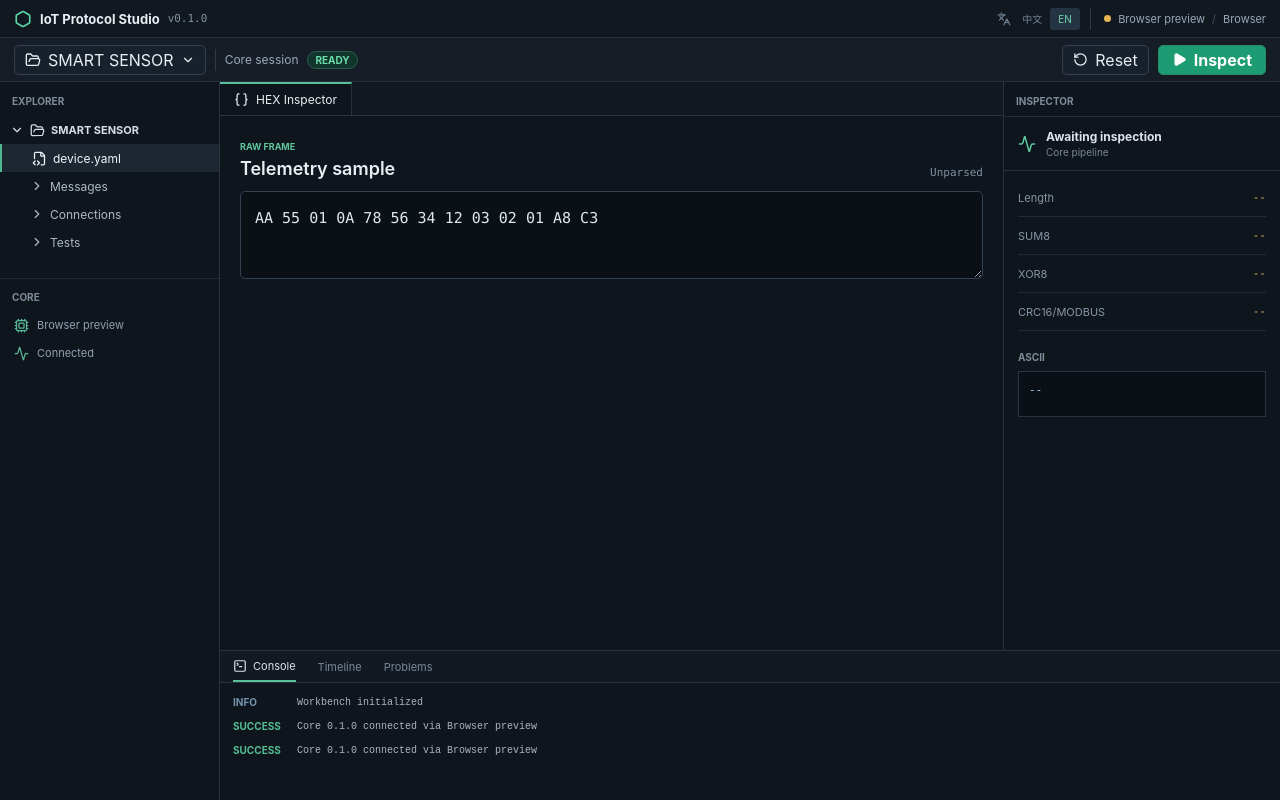
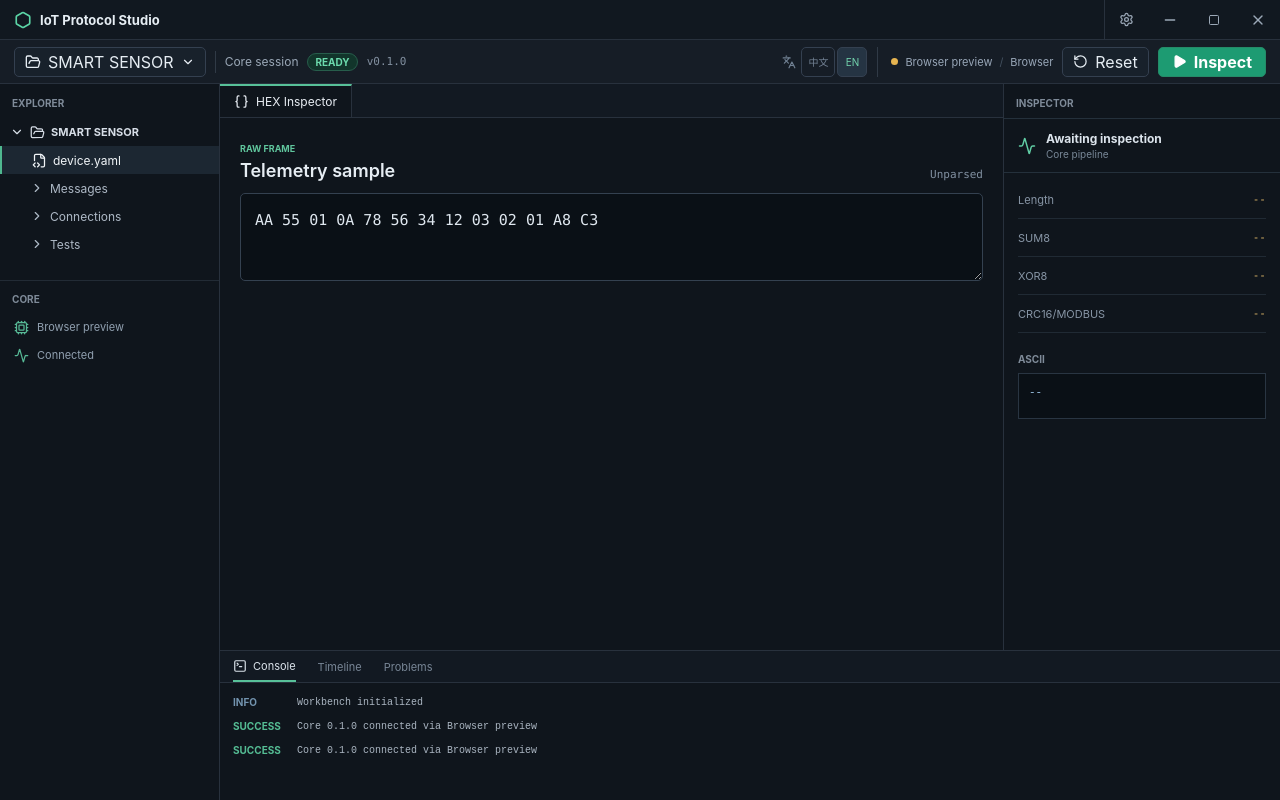
Before and after one commit to ZevixQuatol/IoT-Protocol-Studio, a React (Vite) app in the folder apps/web-ui/: page / in a window 1280 px wide. Built offline with nearby package versions, Linux system fonts and the light colour scheme.

Commit message:
feat: add custom desktop title bar

```diff
--- a/apps/web-ui/src/App.tsx
+++ b/apps/web-ui/src/App.tsx
@@ -1,5 +1,6 @@
 import {
   Activity,
+  ArrowLeft,
   Braces,
   CheckCircle2,
   ChevronDown,
@@ -10,12 +11,28 @@ import {
   FolderOpen,
   Hexagon,
   Languages,
+  Minus,
   Play,
   RotateCcw,
+  Settings,
+  Square,
   TerminalSquare,
+  X,
 } from "lucide-react";
-import { useCallback, useEffect, useMemo, useState } from "react";
-import { getCoreInfo, inspectHex, type CoreInfo, type InspectionResult } from "./bridge";
+import {
+  useCallback,
+  useEffect,
+  useMemo,
+  useState,
+  type PointerEvent as ReactPointerEvent,
+} from "react";
+import {
+  getCoreInfo,
+  inspectHex,
+  performWindowAction,
+  type CoreInfo,
+  type InspectionResult,
+} from "./bridge";
 import {
   detectInitialLocale,
   messages,
@@ -26,6 +43,7 @@ import {
 } from "./i18n";
 
 const sampleHex = "AA 55 01 0A 78 56 34 12 03 02 01 A8 C3";
+let nextLogId = 2;
 
 type LogEntryData = {
   level: "info" | "success" | "error";
@@ -91,6 +109,7 @@ function logMessage(translation: TranslationMessages, entry: LogEntry): string {
 }
 
 export default function App() {
+  const [page, setPage] = useState<"workbench" | "settings">("workbench");
   const [locale, setLocale] = useState<Locale>(detectInitialLocale);
   const [input, setInput] = useState(sampleHex);
   const [result, setResult] = useState<InspectionResult | null>(null);
@@ -101,7 +120,8 @@ export default function App() {
   const translation = messages[locale];
 
   const appendLog = useCallback((entry: LogEntryData) => {
-    setLogs((current) => [...current.slice(-49), { ...entry, id: Date.now() }]);
+    const id = nextLogId++;
+    setLogs((current) => [...current.slice(-49), { ...entry, id }]);
   }, []);
 
   useEffect(() => {
@@ -173,14 +193,89 @@ export default function App() {
     }));
   }, [result]);
 
+  const startWindowDrag = (event: ReactPointerEvent<HTMLElement>) => {
+    if (event.button === 0 && event.target instanceof Element && !event.target.closest("button")) {
+      void performWindowAction("drag");
+    }
+  };
+
   return (
     <div className="app-shell">
-      <header className="titlebar">
+      <header className="titlebar" onPointerDown={startWindowDrag}>
         <div className="brand">
           <Hexagon size={18} strokeWidth={2.2} />
           <strong>IoT Protocol Studio</strong>
-          <span className="version">v{coreInfo?.version ?? "..."}</span>
         </div>
+        <div className="titlebar-actions">
+          <button
+            aria-current={page === "settings" ? "page" : undefined}
+            aria-label={translation.window.settings}
+            className={`settings-button ${page === "settings" ? "active" : ""}`}
+            onClick={() => setPage("settings")}
+            title={translation.window.settings}
+            type="button"
+          >
+            <Settings size={15} />
+          </button>
+          <div className="window-controls">
+            <button
+              aria-label={translation.window.minimize}
+              className="window-control"
+              onClick={() => void performWindowAction("minimize")}
+              title={translation.window.minimize}
+              type="button"
+            >
+              <Minus size={16} />
+            </button>
+            <button
+              aria-label={translation.window.maximize}
+              className="window-control"
+              onClick={() => void performWindowAction("maximize")}
+              title={translation.window.maximize}
+              type="button"
+            >
+              <Square size={12} />
+            </button>
+            <button
+              aria-label={translation.window.close}
+              className="window-control close"
+              onClick={() => void performWindowAction("close")}
+              title={translation.window.close}
+              type="button"
+            >
+              <X size={16} />
+            </button>
+          </div>
+        </div>
+      </header>
+
+      {page === "settings" && (
+        <main className="settings-page">
+          <button className="settings-back" onClick={() => setPage("workbench")} type="button">
+            <ArrowLeft size={16} />
+            {translation.settings.back}
+          </button>
+          <div className="settings-heading">
+            <Settings size={22} />
+            <div>
+              <h1>{translation.settings.title}</h1>
+              <p>{translation.settings.empty}</p>
+            </div>
+          </div>
+        </main>
+      )}
+
+      <div className="toolbar" hidden={page === "settings"}>
+        <button className="project-button" type="button">
+          <FolderOpen size={16} />
+          {translation.explorer.project}
+          <ChevronDown size={14} />
+        </button>
+        <div className="toolbar-divider" />
+        <span className="connection-label">{translation.status.coreSession}</span>
+        <span className="connection-state">{translation.status.ready}</span>
+        <span className="version">v{coreInfo?.version ?? "..."}</span>
+        <div className="toolbar-spacer" />
         <div className="runtime-status">
           <div className="language-switch" aria-label={translation.language.selector} role="group">
             <Languages aria-hidden="true" size={14} />
@@ -210,18 +305,6 @@ export default function App() {
           <span className="separator">/</span>
           <span>{architectureLabel(translation, coreInfo?.architecture)}</span>
         </div>
-      </header>
-
-      <div className="toolbar">
-        <button className="project-button" type="button">
-          <FolderOpen size={16} />
-          {translation.explorer.project}
-          <ChevronDown size={14} />
-        </button>
-        <div className="toolbar-divider" />
-        <span className="connection-label">{translation.status.coreSession}</span>
-        <span className="connection-state">{translation.status.ready}</span>
-        <div className="toolbar-spacer" />
         <button className="secondary-action" type="button" onClick={() => setInput(sampleHex)}>
           <RotateCcw size={15} />
           {translation.actions.reset}
@@ -232,7 +315,7 @@ export default function App() {
         </button>
       </div>
 
-      <main className="workbench">
+      <main className="workbench" hidden={page === "settings"}>
         <aside className="explorer panel">
           <div className="panel-title">{translation.explorer.title}</div>
           <div className="tree-row tree-root">
--- a/apps/web-ui/src/bridge.ts
+++ b/apps/web-ui/src/bridge.ts
@@ -30,10 +30,13 @@ export type InspectionFailure = {
 
 export type InspectionResult = InspectionSuccess | InspectionFailure;
 
+export type WindowAction = "drag" | "minimize" | "maximize" | "close";
+
 declare global {
   interface Window {
     iotpsCoreInfo?: () => Promise<CoreInfo>;
     iotpsInspectHex?: (input: string) => Promise<InspectionResult>;
+    iotpsWindowAction?: (action: WindowAction) => Promise<{ ok: boolean }>;
   }
 }
 
@@ -122,3 +125,7 @@ export async function inspectHex(input: string): Promise<InspectionResult> {
   }
   return inspectInBrowser(input);
 }
+
+export async function performWindowAction(action: WindowAction): Promise<void> {
+  await window.iotpsWindowAction?.(action);
+}
--- a/apps/web-ui/src/i18n.ts
+++ b/apps/web-ui/src/i18n.ts
@@ -21,6 +21,17 @@ export type TranslationMessages = {
   actions: {
     reset: string;
     inspect: string;
+  };
+  window: {
+    settings: string;
+    minimize: string;
+    maximize: string;
+    close: string;
+  };
+  settings: {
+    title: string;
+    empty: string;
+    back: string;
   };
   explorer: {
     title: string;
@@ -98,6 +109,17 @@ export const messages: Record<Locale, TranslationMessages> = {
       reset: "重置",
       inspect: "解析",
     },
+    window: {
+      settings: "设置",
+      minimize: "最小化",
+      maximize: "最大化或还原",
+      close: "关闭",
+    },
+    settings: {
+      title: "设置",
+      empty: "设置内容将在后续补充。",
+      back: "返回工作台",
+    },
     explorer: {
       title: "资源管理器",
       project: "智能传感器",
@@ -173,6 +195,17 @@ export const messages: Record<Locale, TranslationMessages> = {
     actions: {
       reset: "Reset",
       inspect: "Inspect",
+    },
+    window: {
+      settings: "Settings",
+      minimize: "Minimize",
+      maximize: "Maximize or restore",
+      close: "Close",
+    },
+    settings: {
+      title: "Settings",
+      empty: "Settings will be added in a future update.",
+      back: "Back to workbench",
     },
     explorer: {
       title: "EXPLORER",
--- a/apps/web-ui/src/styles.css
+++ b/apps/web-ui/src/styles.css
@@ -16,6 +16,10 @@
 
 * {
   box-sizing: border-box;
+}
+
+[hidden] {
+  display: none !important;
 }
 
 html,
@@ -37,8 +41,8 @@ button {
 }
 
 .app-shell {
-  display: grid;
-  grid-template-rows: 38px 44px minmax(0, 1fr);
+  display: flex;
+  flex-direction: column;
   width: 100%;
   height: 100%;
   min-width: 880px;
@@ -54,7 +58,10 @@ button {
 }
 
 .titlebar {
+  flex: 0 0 40px;
+  padding: 0 0 0 14px;
   background: #111820;
+  user-select: none;
 }
 
 .brand,
@@ -71,7 +78,9 @@ button {
 }
 
 .brand {
+  flex: 1;
   gap: 8px;
+  height: 100%;
   min-width: 0;
 }
 
@@ -84,6 +93,53 @@ button {
   font-weight: 650;
 }
 
+.titlebar-actions,
+.window-controls {
+  display: flex;
+  align-items: center;
+  height: 100%;
+}
+
+.settings-button,
+.window-control {
+  display: grid;
+  width: 44px;
+  height: 100%;
+  padding: 0;
+  place-items: center;
+  border: 0;
+  background: transparent;
+  color: #9ba8b7;
+  cursor: default;
+}
+
+.settings-button {
+  border-left: 1px solid #28313d;
+}
+
+.settings-button:hover,
+.settings-button.active,
+.window-control:hover {
+  background: #202b37;
+  color: #e6edf3;
+}
+
+.settings-button.active {
+  color: #72d3ad;
+}
+
+.window-control.close:hover {
+  background: #c42b3b;
+  color: #ffffff;
+}
+
+.settings-button:focus-visible,
+.window-control:focus-visible,
+.settings-back:focus-visible {
+  outline: 2px solid #58c199;
+  outline-offset: -2px;
+}
+
 .version {
   color: #8290a0;
   font-family: "Cascadia Code", Consolas, monospace;
@@ -92,7 +148,6 @@ button {
 
 .runtime-status {
   gap: 7px;
-  margin-left: auto;
   color: #98a6b7;
   font-size: 11px;
 }
@@ -153,6 +208,7 @@ button {
 }
 
 .toolbar {
+  flex: 0 0 44px;
   gap: 9px;
   background: #161d26;
 }
@@ -218,9 +274,58 @@ button {
 
 .workbench {
   display: grid;
+  flex: 1;
   grid-template-columns: 220px minmax(420px, 1fr) 276px;
   grid-template-rows: minmax(0, 1fr) 150px;
   min-height: 0;
+}
+
+.settings-page {
+  flex: 1;
+  min-height: 0;
+  padding: 24px;
+  background: #0f151c;
+}
+
+.settings-back {
+  display: flex;
+  align-items: center;
+  gap: 7px;
+  height: 32px;
+  padding: 0 10px;
+  border: 1px solid #344050;
+  border-radius: 5px;
+  background: #18212b;
+  color: #aeb9c6;
+  cursor: pointer;
+  font-size: 12px;
+}
+
+.settings-back:hover {
+  border-color: #4a596b;
+  background: #202b37;
+  color: #e6edf3;
+}
+
+.settings-heading {
+  display: flex;
+  align-items: flex-start;
+  gap: 12px;
+  margin-top: 28px;
+  color: #5bd4a6;
+}
+
+.settings-heading h1 {
+  margin: 0;
+  color: #e6edf3;
+  font-size: 22px;
+  font-weight: 620;
+}
+
+.settings-heading p {
+  margin: 7px 0 0;
+  color: #8290a0;
+  font-size: 12px;
 }
 
 .panel {
```
Also changed, not shown: 2 other files (tests, documents, lock files or other folders).
